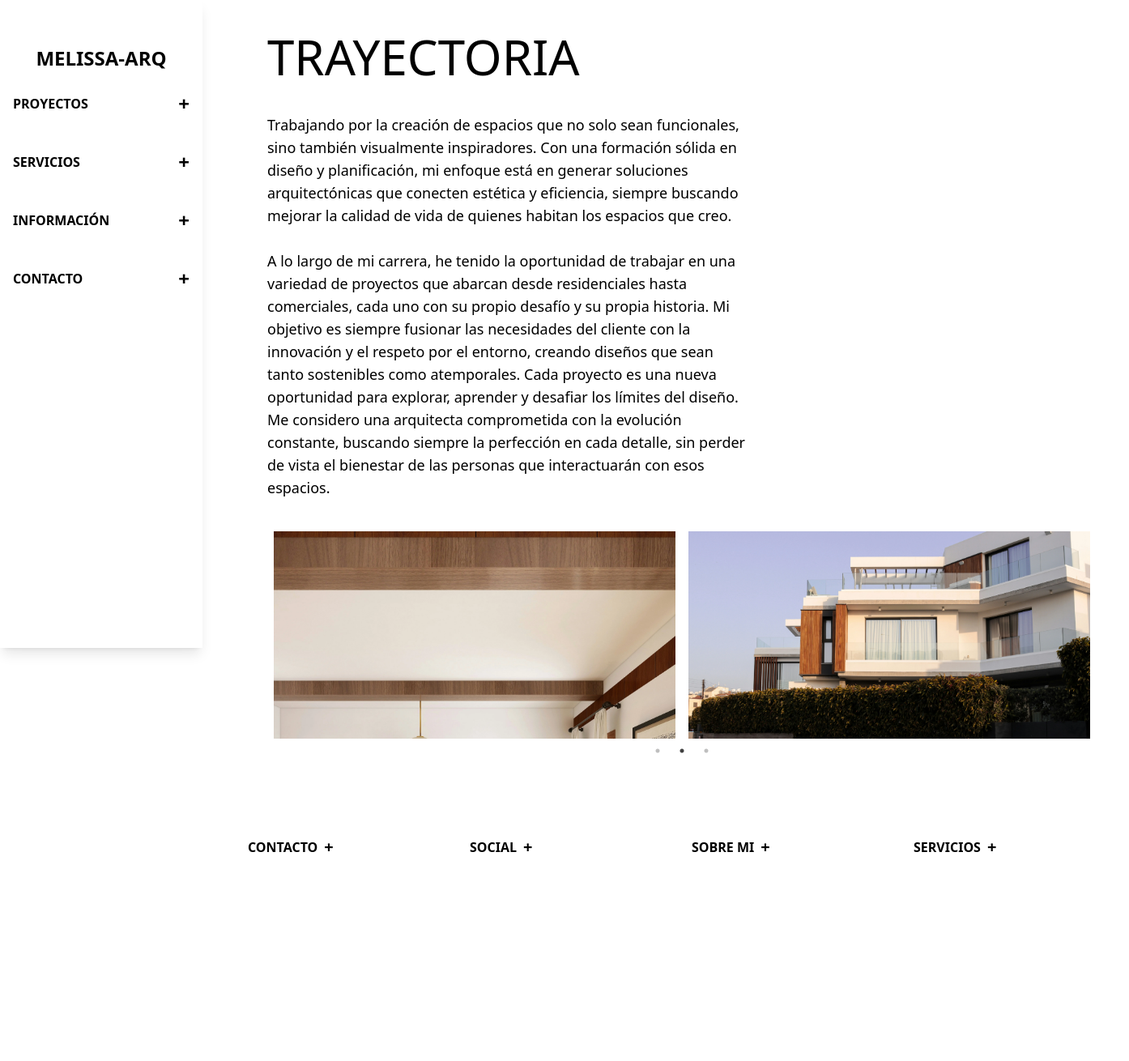
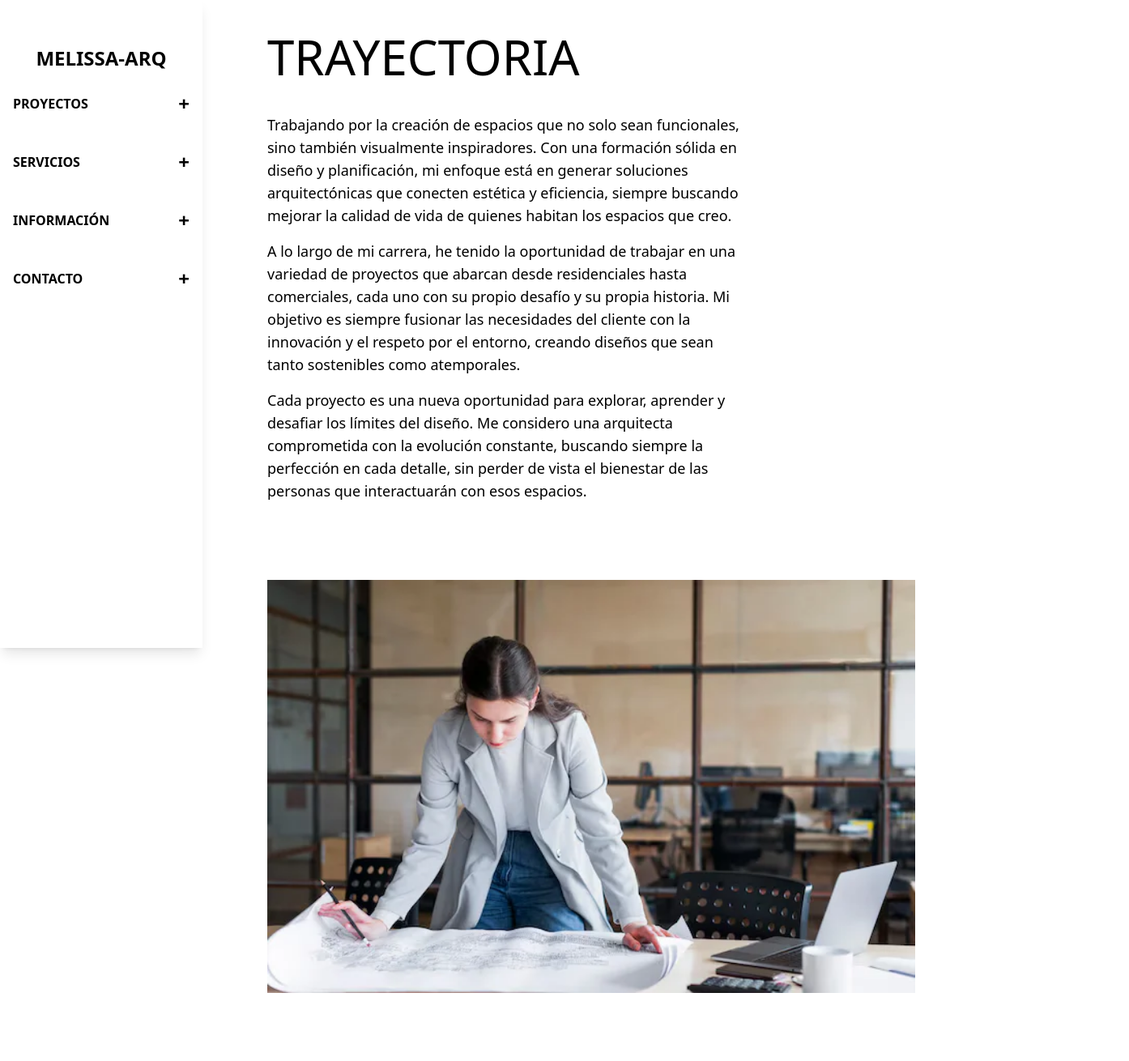
Before and after one commit to Soy-Mauricio/ArquiMelissa, a React (Vite) app: page /information in a window 1280 px wide. Shown: the top 1310 px of the page at 81% size, 1394 px wide, since content can reach past the window. Built offline with nearby package versions, Linux system fonts and the light colour scheme.

Commit message:
Creacion de la vista Informacion

```diff
--- a/src/App.css
+++ b/src/App.css
@@ -2,3 +2,7 @@ body{
   margin: 0;
   padding: 0;
 }
+
+.slick-slide {
+  outline: none !important;
+}
--- a/src/App.tsx
+++ b/src/App.tsx
@@ -1,12 +1,14 @@
 import React from 'react';
 import './App.css';
 import { BrowserRouter as Router, Route, Routes } from 'react-router-dom';
+import ScrollToTop from './layouts/Scroll';
 import Home from './pages/Home';
 import Information from './pages/Information';
 
 const App: React.FC = () => {
   return (
     <Router>
+      <ScrollToTop />
       <Routes>
         <Route path="/home" element={<Home />} />
         <Route path="/information" element={<Information />} />
--- /dev/null
+++ b/src/components/Props/SectInformation.tsx
@@ -0,0 +1,23 @@
+interface InfoProps {
+    title: string;
+    content: string[];
+  }
+
+  const Info = ({ title, content }: InfoProps) => {
+    return (
+
+        <div className="flex flex-col">
+            <div className="lg:mt-0 mt-30">
+                <h1 className="font-light lg:text-6xl text-4xl">{title}</h1>
+            </div>
+
+            <div className="lg:w-[600px] md:w-[585px] sm:w-[275px] mt-10 text-lg">
+                {content.map((paragraph, index) => (
+                    <p key={index} className="mb-4">{paragraph}</p>
+                ))}
+            </div>
+        </div>
+    );
+  };
+
+  export default Info;
--- a/src/components/Slide/ImageSlider.tsx
+++ b/src/components/Slide/ImageSlider.tsx
@@ -1,31 +1,70 @@
+import { useState } from "react";
 import Slider from "react-slick";
 import "slick-carousel/slick/slick.css";
 import "slick-carousel/slick/slick-theme.css";
 
-const images = [
-  "/src/assets/img/Imagen-Cinco.webp",
-  "/src/assets/img/Imagen-Cuatro.webp",
-  "/src/assets/img/Imagen-Tres.webp",
+const slides = [
+  {
+    image: "/src/assets/img/Imagen-Uno.webp",
+    title: "Edificio Coporativo",
+    description: "Un edificio con diseño vanguardista y tecnología eficiente. ",
+  },
+  {
+    image: "/src/assets/img/Imagen-Cuatro.webp",
+    title: "Diseño de Interiores",
+    description: "Diseño innovador para un centro comercial ecológico centro comercial ecológico.",
+  },
+  {
+    image: "/src/assets/img/Imagen-Tres.webp",
+    title: "Proyecto Residencial",
+    description: "Este es un proyecto de vivienda moderna con diseño sostenible.",
+  },
 ];
 
 export default function ImageSlider() {
+  const [openIndex, setOpenIndex] = useState<number | null>(null);
+
   const settings = {
-    dots: true, // Muestra los indicadores de posición
-    infinite: true, // Permite que el carrusel sea infinito
-    speed: 500, // Velocidad de transición en ms
-    slidesToShow: 2, // Número de imágenes visibles
-    slidesToScroll: 1, // Número de imágenes a avanzar
-    autoplay: true, // Activar el cambio automático
-    autoplaySpeed: 5000, // Cambio cada 5 segundos
-    arrows: true, // Flechas de navegación
+    dots: false, // Oculta los indicadores de posición (puntos debajo del carrusel)
+    infinite: true, // Permite que el carrusel haga un loop infinito
+    speed: 300, // Velocidad de la transición entre slides (en milisegundos)
+    slidesToShow: 2, // Número de slides visibles al mismo tiempo
+    slidesToScroll: 1, // Número de slides que se desplazan por cada cambio
+    autoplay: true, // Activa el desplazamiento automático de los slides
+    autoplaySpeed: 5000, // Tiempo en milisegundos entre cada cambio automático de slide
+    arrows: false, // Oculta las flechas de navegación del carrusel
+  };
+
+  const toggleDescription = (index: number) => {
+    setOpenIndex(openIndex === index ? null : index);
   };
 
   return (
-    <div className="w-full max-w-5xl mx-auto mt-10">
+    <div className="w-full max-w-4xl mt-10">
       <Slider {...settings}>
-        {images.map((img, index) => (
-          <div key={index} className="w-[200px] h-[250px] px-2">
-            <img src={img} alt={`Slide ${index + 1}`} className="w-full h-auto object-cover" />
+        {slides.map((slide, index) => (
+          <div key={index} className="w-full slick-slide lg:pr-6 lg:ml-0.5 ">
+            <img
+              src={slide.image}
+              alt={slide.title}
+              className="w-full h-[250px] object-cover cursor-pointer"
+              draggable="false"
+            />
+            <div className="text-center mt-3 flex flex-col justify-start">
+              <button
+                className="cursor-pointer text-lg font-semibold text-gray-800 flex justify-start items-center w-full"
+                onClick={() => toggleDescription(index)}
+              >
+                {slide.title} <span className="ml-2 text-2xl">{openIndex === index ? "−" : "+"}</span>
+              </button>
+              <div
+                className={`transition-all duration-500 overflow-hidden ${
+                  openIndex === index ? "max-h-40 opacity-100" : "max-h-0 opacity-0"
+                }`}
+              >
+                <p className="text-gray-600 mt-2 text-start h-auto">{slide.description}</p>
+              </div>
+            </div>
           </div>
         ))}
       </Slider>
--- /dev/null
+++ b/src/layouts/Scroll.tsx
@@ -0,0 +1,14 @@
+import { useEffect } from 'react';
+import { useLocation } from 'react-router-dom';
+
+const ScrollToTop = () => {
+  const location = useLocation(); // Obtiene la ubicación actual
+
+  useEffect(() => {
+    window.scrollTo(0, 0); // Hace scroll al inicio de la página
+  }, [location]); // Se activa cada vez que la ubicación cambia
+
+  return null;
+};
+
+export default ScrollToTop;
--- a/src/pages/Information.tsx
+++ b/src/pages/Information.tsx
@@ -1,26 +1,41 @@
 import React from "react";
 import MainLayout from "../layouts/MainLayout";
 import ImageSlider from "../components/Slide/ImageSlider";
+import Info from "../components/Props/SectInformation";
 
 const Information: React.FC = () => {
   return (
     <MainLayout>
-        <section className="mt-10 lg:px-10 px-6">
-            <div className="lg:mt-0 mt-30">
-                <h1 className="font-light lg:text-6xl text-4xl">TRAYECTORIA</h1>
+
+        <section className="lg:px-10 px-6">
+            <div className="mt-10">
+                <Info
+                    title="TRAYECTORIA"
+                    content={[
+                    "Trabajando por la creación de espacios que no solo sean funcionales, sino también visualmente inspiradores. Con una formación sólida en diseño y planificación, mi enfoque está en generar soluciones arquitectónicas que conecten estética y eficiencia, siempre buscando mejorar la calidad de vida de quienes habitan los espacios que creo.",
+                    "A lo largo de mi carrera, he tenido la oportunidad de trabajar en una variedad de proyectos que abarcan desde residenciales hasta comerciales, cada uno con su propio desafío y su propia historia. Mi objetivo es siempre fusionar las necesidades del cliente con la innovación y el respeto por el entorno, creando diseños que sean tanto sostenibles como atemporales.",
+                    "Cada proyecto es una nueva oportunidad para explorar, aprender y desafiar los límites del diseño. Me considero una arquitecta comprometida con la evolución constante, buscando siempre la perfección en cada detalle, sin perder de vista el bienestar de las personas que interactuarán con esos espacios."
+                    ]}
+                />
+
+                <div className="flex justify-start mt-20 w-[800px]">
+                    <img src="/src/assets/img/Arquitecta.webp" alt="Aruitecta-Melissa" className="object-cover w-full"/>
+                </div>
             </div>
 
-            <div className="lg:w-[600px] md:w-[585px] sm:w-[275px] mt-10 text-lg">
-                <p>Trabajando por la creación de espacios que no solo sean funcionales, sino también visualmente inspiradores. Con una formación sólida en diseño y planificación, mi enfoque está en generar soluciones arquitectónicas que conecten estética y eficiencia, siempre buscando mejorar la calidad de vida de quienes habitan los espacios que creo.</p>
-                <br />
-                <p>A lo largo de mi carrera, he tenido la oportunidad de trabajar en una variedad de proyectos que abarcan desde residenciales hasta comerciales, cada uno con su propio desafío y su propia historia. Mi objetivo es siempre fusionar las necesidades del cliente con la innovación y el respeto por el entorno, creando diseños que sean tanto sostenibles como atemporales.
-                Cada proyecto es una nueva oportunidad para explorar, aprender y desafiar los límites del diseño. Me considero una arquitecta comprometida con la evolución constante, buscando siempre la perfección en cada detalle, sin perder de vista el bienestar de las personas que interactuarán con esos espacios.</p>
-            </div>
+            <div className="mt-20">
+                <Info
+                    title="ARQUITECTURA"
+                    content={[
+                    "Asumo la creación de espacios social, económica y ambientalmente equilibrados como un objetivo esencial en mi trabajo como arquitecta. Considero que la arquitectura no debe limitarse únicamente a la expresión artística o a la eficiencia técnica, sino que debe ser el punto de encuentro entre ambos enfoques. Tradicionalmente, la disciplina se ha visto dominada por dos extremos: uno altamente expresivo y vanguardista, pero muchas veces costoso e irrealista, y otro estrictamente funcional y racional, que aunque práctico, puede carecer de ambición e inspiración.",
+                    "Cada proyecto es una oportunidad para innovar y encontrar soluciones que no solo respondan a las necesidades del presente, sino que también sean sostenibles a largo plazo. Me motiva diseñar espacios que inspiren, que reflejen identidad y que mejoren la calidad de vida de las personas. Para mí, la arquitectura no es solo una disciplina técnica, sino una herramienta de transformación que puede dar forma a ciudades más humanas, eficientes y armónicas con su contexto.",
+                    ]}
+                />
 
-            <div>
-                <ImageSlider/>
+                <ImageSlider />
             </div>
         </section>
+
     </MainLayout>
   );
 };
```
Also changed, not shown: src/assets/img/Arquitecta.webp (added).
